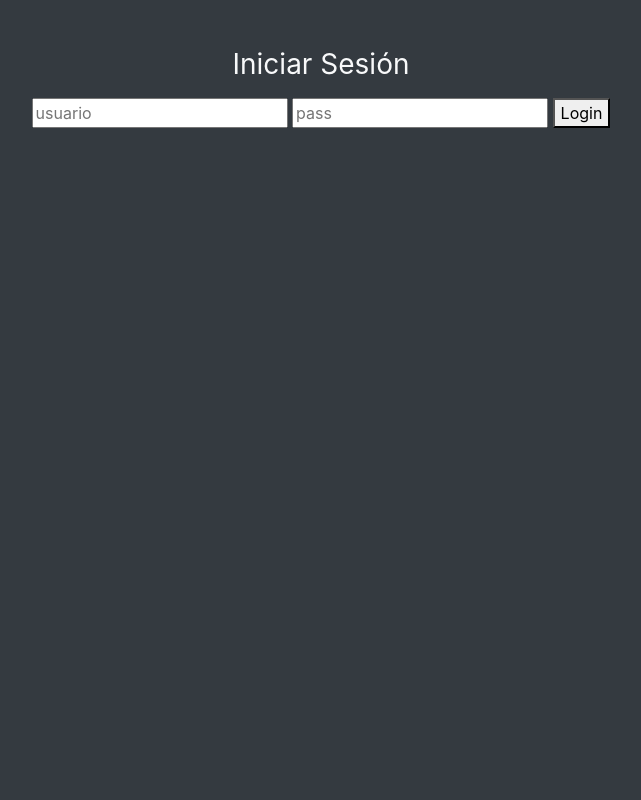
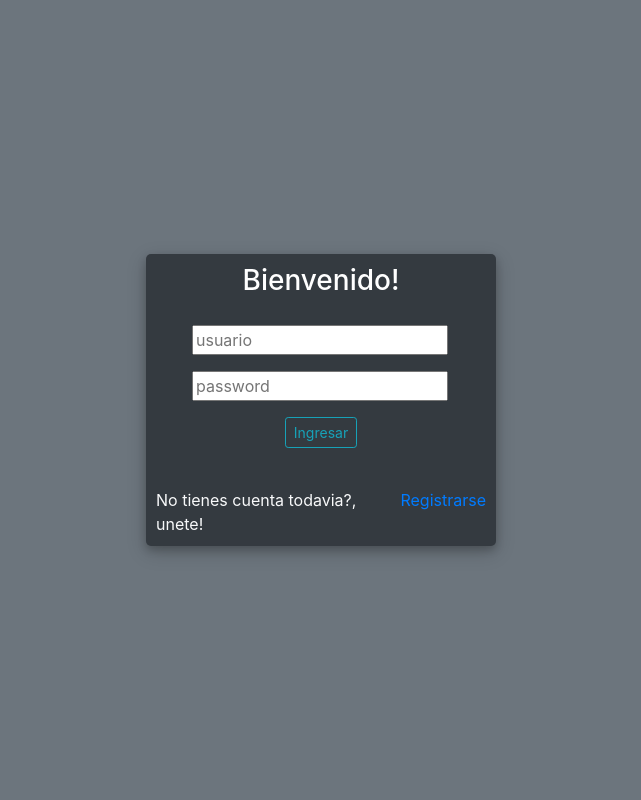
Before and after one commit to Ferclemens/soluciones_logisticas, a Django app: template proyectoinfo/templates/registration/login.html in a window 1280 px wide. Shown: the whole page, without its empty margins (319-960 px from the left). Run offline with Django 3.2, Linux system fonts and the light colour scheme; the template is opened without the code that fills it, so the values that code supplies are empty; some libraries are stand-ins or nearby versions.

Commit message:
segundo commit, template login y registro

```diff
--- a/proyectoinfo/apps/user/models.py
+++ b/proyectoinfo/apps/user/models.py
@@ -6,3 +6,4 @@ class Usuario(AbstractUser):
 	apellido = models.CharField(max_length=40, null=True, blank=True)
 	dni = models.CharField(max_length=8, null=True, blank=True)
 	fecha_nacimiento = models.DateField(null=True, blank=True)
+	telefono = models.CharField(max_length=15, null=True, blank=True)
--- a/proyectoinfo/apps/user/urls.py
+++ b/proyectoinfo/apps/user/urls.py
@@ -5,5 +5,5 @@ from .views import Registro
 urlpatterns=[
 			path('registro/', Registro.as_view(), name='registro'),
 			path('login/', auth_views.LoginView.as_view(), {'template_name':"login.html"}, name='login'),
-			path('logout/', auth_views.logout_then_login,  name='logout'),
+			path('logout/', auth_views.logout_then_login, name='logout'),
 			]
--- a/proyectoinfo/apps/user/views.py
+++ b/proyectoinfo/apps/user/views.py
@@ -8,9 +8,9 @@ from django.views import generic
 class Registro_form(UserCreationForm):
 	class Meta(UserCreationForm.Meta):
 		model = Usuario
-		fields = ('username', 'email', 'password1', 'password2',)
+		fields = ('username', 'email', 'password1', 'password2', "nombre","apellido","dni","fecha_nacimiento","telefono")
 
 class Registro(generic.CreateView):
 	form_class = Registro_form
-	success_url = "home/"
+	success_url = "home"
 	template_name = "Registro.html"
--- a/proyectoinfo/proyectoinfo/settings/base.py
+++ b/proyectoinfo/proyectoinfo/settings/base.py
@@ -124,5 +124,5 @@ CRISPY_TEMPLATE_PACK = 'bootstrap4'
 from django.urls import reverse_lazy
 
 AUTH_USER_MODEL='user.Usuario'
-LOGIN_URL = reverse_lazy('login')
+LOGIN_URL = reverse_lazy('home')
 LOGIN_REDIRECT_URL = reverse_lazy('lista')
--- a/proyectoinfo/static/css/signin.css
+++ b/proyectoinfo/static/css/signin.css
@@ -1,44 +1,65 @@
-html,
-body {
+  <style>
+  body,
+  html {
+    margin: 0;
+    padding: 0;
     height: 100%;
+    background: #6c757d !important;
+  }
+  .user_card {
+    width: 350px;
+    margin-top: auto;
+    margin-bottom: auto;
+    background: #343a40;
+    position: relative;
+    display: flex;
+    justify-content: center;
+    flex-direction: column;
+    padding: 10px;
+    box-shadow: 0 4px 8px 0 rgba(0, 0, 0, 0.2), 0 6px 20px 0 rgba(0, 0, 0, 0.19);
+    -webkit-box-shadow: 0 4px 8px 0 rgba(0, 0, 0, 0.2), 0 6px 20px 0 rgba(0, 0, 0, 0.19);
+    -moz-box-shadow: 0 4px 8px 0 rgba(0, 0, 0, 0.2), 0 6px 20px 0 rgba(0, 0, 0, 0.19);
+    border-radius: 5px;
+
   }
 
-body {
-  display: -ms-flexbox;
-  display: flex;
-  -ms-flex-align: center;
-  align-items: center;
-  padding-top: 40px;
-  padding-bottom: 40px;
-  background-color: #f5f5f5;
+  .form_container {
+    margin-top: 20px;
   }
 
-.form-signin {
+  #form-title{
+    color: #fff;
+
+  }
+
+  .login_btn {
     width: 100%;
-  max-width: 330px;
-  padding: 15px;
-  margin: auto;
+    background: #33ccff !important;
+    color: white !important;
   }
-.form-signin .checkbox {
-  font-weight: 400;
+  .login_btn:focus {
+    box-shadow: none !important;
+    outline: 0px !important;
   }
-.form-signin .form-control {
-  position: relative;
-  box-sizing: border-box;
-  height: auto;
+  .login_container {
+    padding: 0 2rem;
+  }
+  .input-group-text {
+    background: #f7ba5b !important;
+    color: white !important;
+    border: 0 !important;
+    border-radius: 0.25rem 0 0 0.25rem !important;
+  }
+  .input_user,
+  .input_pass:focus {
+    box-shadow: none !important;
+    outline: 0px !important;
+  }
+
+  #messages{
+    background-color: grey;
+    color: #fff;
     padding: 10px;
-  font-size: 16px;
+    margin-top: 10px;
   }
-.form-signin .form-control:focus {
-  z-index: 2;
-}
-.form-signin input[type="email"] {
-  margin-bottom: -1px;
-  border-bottom-right-radius: 0;
-  border-bottom-left-radius: 0;
-}
-.form-signin input[type="password"] {
-  margin-bottom: 10px;
-  border-top-left-radius: 0;
-  border-top-right-radius: 0;
-}
+  </style>
--- a/proyectoinfo/templates/detalle_noticia.html
+++ b/proyectoinfo/templates/detalle_noticia.html
@@ -10,13 +10,13 @@
 				          		<button type="button" class="btn btn-danger" data-toggle="modal" data-target="#exampleModal">
 						  		Eliminar
 							</button>
-	{% endif %}
+		{% endif %}
 
 
 
 	<div class="modal fade" id="exampleModal" tabindex="-1" role="dialog" aria-labelledby="exampleModalLabel" aria-hidden="true">
 		  <div class="modal-dialog" role="document">
-		    <div class="modal-content">
+		    <div class="modal-content bg-dark">
 		      <div class="modal-header">
 		        <h5 class="modal-title" id="exampleModalLabel">Eliminar Noticia</h5>
 		        <button type="button" class="close" data-dismiss="modal" aria-label="Close">
--- a/proyectoinfo/templates/registration/login.html
+++ b/proyectoinfo/templates/registration/login.html
@@ -1,29 +1,58 @@
+{% load static %}
 <html>
+
 <head>
+	<title>Login</title>
+	<link rel="stylesheet" href="https://stackpath.bootstrapcdn.com/bootstrap/4.1.3/css/bootstrap.min.css" integrity="sha384-MCw98/SFnGE8fJT3GXwEOngsV7Zt27NXFoaoApmYm81iuXoPkFOJwJ8ERdknLPMO" crossorigin="anonymous">
+	<script src="https://ajax.googleapis.com/ajax/libs/jquery/3.3.1/jquery.min.js"></script>
+	<link rel="stylesheet" href="https://use.fontawesome.com/releases/v5.6.1/css/all.css" integrity="sha384-gfdkjb5BdAXd+lj+gudLWI+BXq4IuLW5IT+brZEZsLFm++aCMlF1V92rMkPaX4PP" crossorigin="anonymous">
 
-	<title>Ingreso</title>
-	<meta charset="utf-8">
-	<meta name="viewport" content="width=device-width, initial-scale=1, shrink-to-fit=no">
-	<!-- CSS only -->
-	<link rel="canonical" href="https://getbootstrap.com/docs/4.5/examples/carousel/">
-	<!-- CSS only -->
-	<link rel="stylesheet" href="https://stackpath.bootstrapcdn.com/bootstrap/4.5.2/css/bootstrap.min.css" integrity="sha384-JcKb8q3iqJ61gNV9KGb8thSsNjpSL0n8PARn9HuZOnIxN0hoP+VmmDGMN5t9UJ0Z" crossorigin="anonymous">
+	<link href="{% static 'css/signin.css' %}" rel="stylesheet">
 
-	<!-- Bootstrap core CSS -->
-	<link href="../assets/dist/css/bootstrap.min.css" rel="stylesheet">
+</head>
+<body class = "bg-secondary">
+	<div class="container h-100">
+		<div class="d-flex justify-content-center h-100">
+			<div class="user_card">
+				<div class="d-flex justify-content-center">
 
 
-</head>
+					<h3 id="form-title">Bienvenido!</h3>
+				</div>
+				<div class="d-flex justify-content-center form_container">
+					<form method="POST" action="">
+						{% csrf_token %}
+						<div class="input-group mb-3">
+							<div class="input-group-append">
+							</div>
+							<input placeholder="usuario" name="username" id="username" type="text">
+						</div>
+						<div class="input-group mb-2">
+							<div class="input-group-append">
+							</div>
+								<input placeholder="password" name="password" id="password" type="password">
+						</div>
 
-<body class="text-center mt-5 bg-dark text-light">
-	<h1 class="h3 mb-3 font-weight-normal">Iniciar Sesión</h1>
-	<form class = "form signin" method="POST" id="form-login" action="{% url 'login' %}">
-		{% csrf_token %}
+							<div class="d-flex justify-content-center mt-3 login_container">
+				 				<button class="btn btn-sm btn-outline-info" onclick="document.getElementById('form-login').submit();"> Ingresar</button>
+				   			</div>
+					</form>
 
-		<input placeholder="usuario" name="username" id="username" type="text">
-		<input placeholder="pass" name="password" id="password" type="password">
+				</div>
 
-		<button onclick="document.getElementById('form-login').submit();"> Login</button>
+				<div class="mt-4">
+					<div class="d-flex justify-content-center links text-light">
+						No tienes cuenta todavia?, unete! <a href="{% url 'registro' %}" class="ml-2">Registrarse</a>
+					</div>
+
+				</div>
+			</div>
+		</div>
+	</div>
+</body>
+
+</html>
+
 	</form>
 	<!-- JS, Popper.js, and jQuery -->
 	<script src="https://code.jquery.com/jquery-3.5.1.slim.min.js" integrity="sha384-DfXdz2htPH0lsSSs5nCTpuj/zy4C+OGpamoFVy38MVBnE+IbbVYUew+OrCXaRkfj" crossorigin="anonymous"></script>
```
Also changed, not shown: proyectoinfo/static/css/registro.css (added, +57 -0 lines), proyectoinfo/templates/Registro.html (+78 -6 lines), proyectoinfo/templates/base.html (+6 -10 lines), proyectoinfo/apps/user/migrations/0004_usuario_telefono.py (added), proyectoinfo/proyectoinfo/db.sqlite3, proyectoinfo/static/img/Logo login.png (added). Lines whose indentation alone changed are shown as unchanged.
